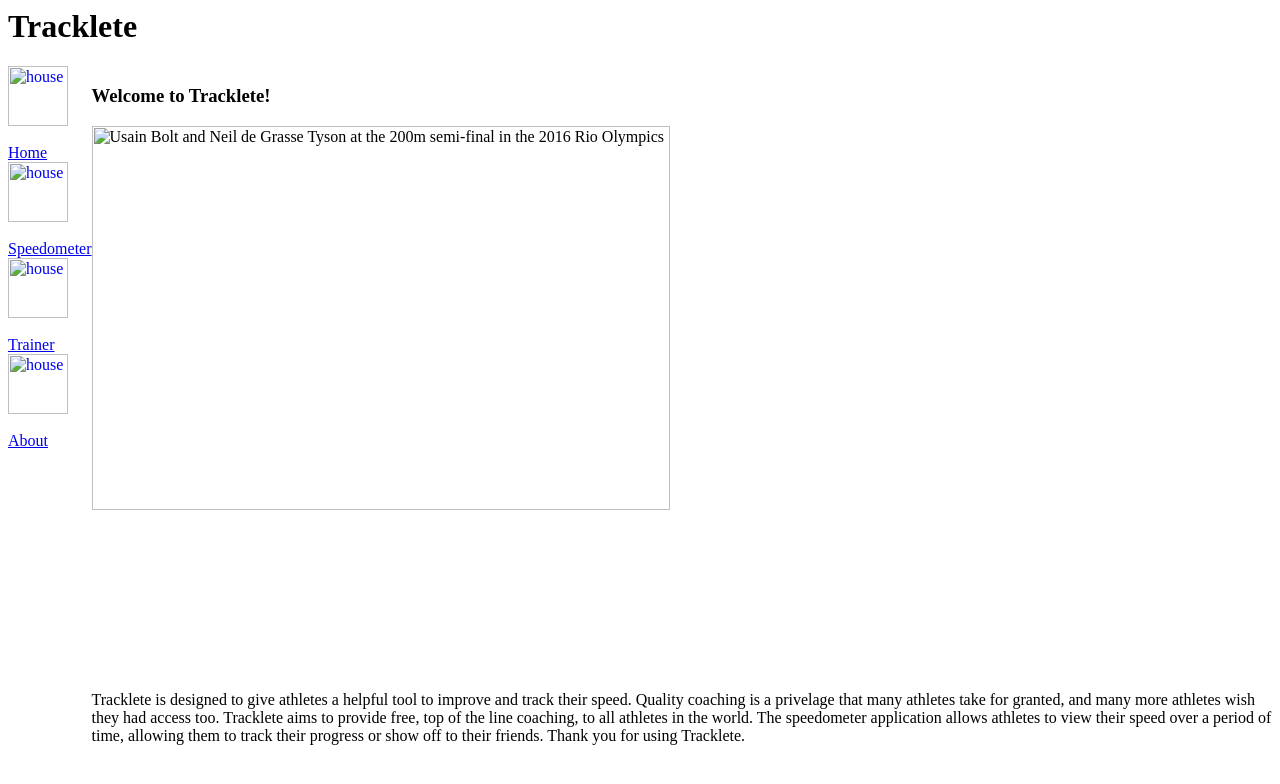
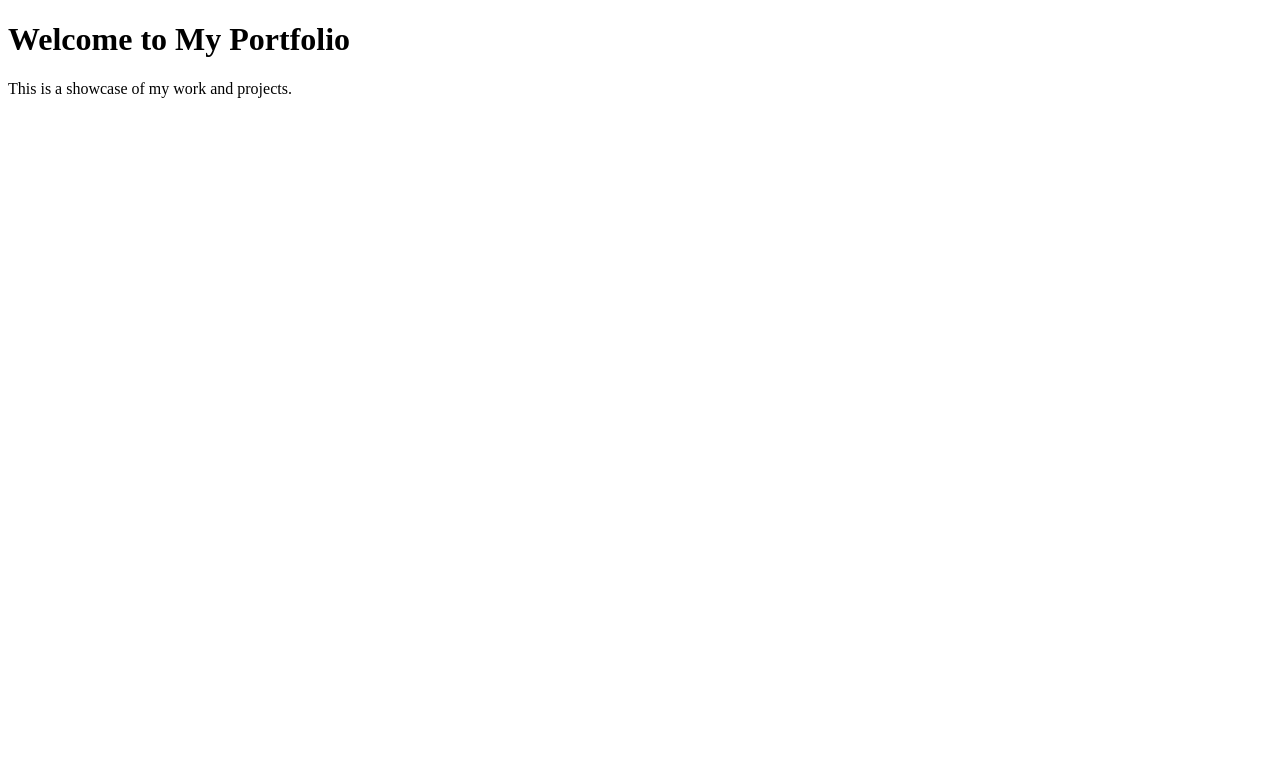
Before and after one commit to Noah-Leibmann/EngineeringPortfolio, a plain HTML site: page index.html in a window 1280 px wide. Drawn offline with Linux system fonts and the light colour scheme.

Commit message:
Revamp index.html for portfolio layout
Updated the HTML structure for a portfolio page, including new meta tags, title, and header content.

```diff
--- a/index.html
+++ b/index.html
@@ -1,52 +1,26 @@
-<html>
+<!DOCTYPE html>
+<html lang="en">
+<head>
+    <meta charset="UTF-8">
+    <meta name="viewport" content="width=device-width, initial-scale=1.0">
+    <title>Portfolio</title>
+    <link rel="stylesheet" href="css/styles.css">
+</head>
+<body>
+    <header>
+        <!-- Header content will be included here -->
+    </header>
 
-<head>
-    <title> Tracklete </title>
-    <link rel="stylesheet" href="static/style.css">
-</head>
+    <main>
+        <h1>Welcome to My Portfolio</h1>
+        <p>This is a showcase of my work and projects.</p>
+        <!-- Additional content will be added here -->
+    </main>
 
-<body>
+    <footer>
+        <!-- Footer content will be included here -->
+    </footer>
 
-    <h1>
-        Tracklete
-    </h1>
-
-    <div style="display:flex; height: 100%;">
-        <nav class="navbar">
-            <a href="index.html"> <img src="Images/house.jpg" alt="house" width="60" height="60">
-                <br> </br> Home
-            </a>
-            <a href="speedometer.html"> <img src="Images/speedometer.jpg" alt="house" width="60" height="60">
-                <br> </br>
-                Speedometer </a>
-            <a href="trainer.html"> <img src="Images/trainer.jpg" alt="house" width="60" height="60">
-                <br> </br>
-                Trainer </a>
-            <a href="about.html"> <img src="Images/book.jpg" alt="house" width="60" height="60">
-                <br> </br>
-                About </a>
-
-
-        </nav>
-
-
-        <main>
-            <h3>
-                Welcome to Tracklete!
-            </h3>
-            <img src="Images/usainBolt.jpg"
-                alt="Usain Bolt and Neil de Grasse Tyson at the 200m semi-final in the 2016 Rio Olympics" width="70%"
-                height="70%">
-            <p>
-                Tracklete is designed to give athletes a helpful tool to improve and track their speed. Quality coaching
-                is a privelage that many athletes take for granted, and many more athletes wish they had access too.
-                Tracklete aims to provide free, top of the line coaching, to all athletes in the world. The speedometer
-                application allows athletes to view their speed over a period of time, allowing them to
-                track their progress or show off to their friends. Thank you for
-                using Tracklete.
-            </p>
-        </main>
-    </div>
+    <script src="js/main.js"></script>
 </body>
-
 </html>
```
